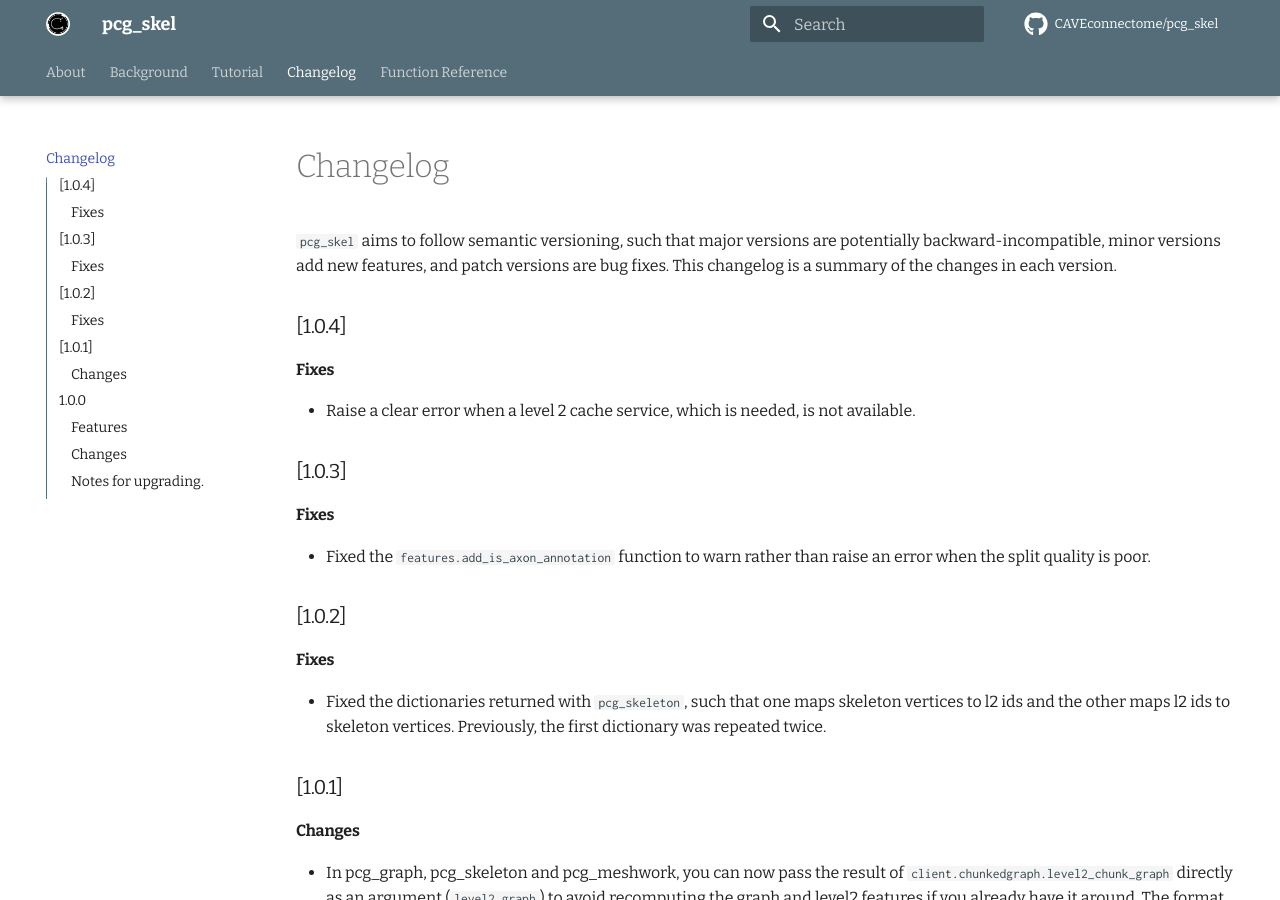
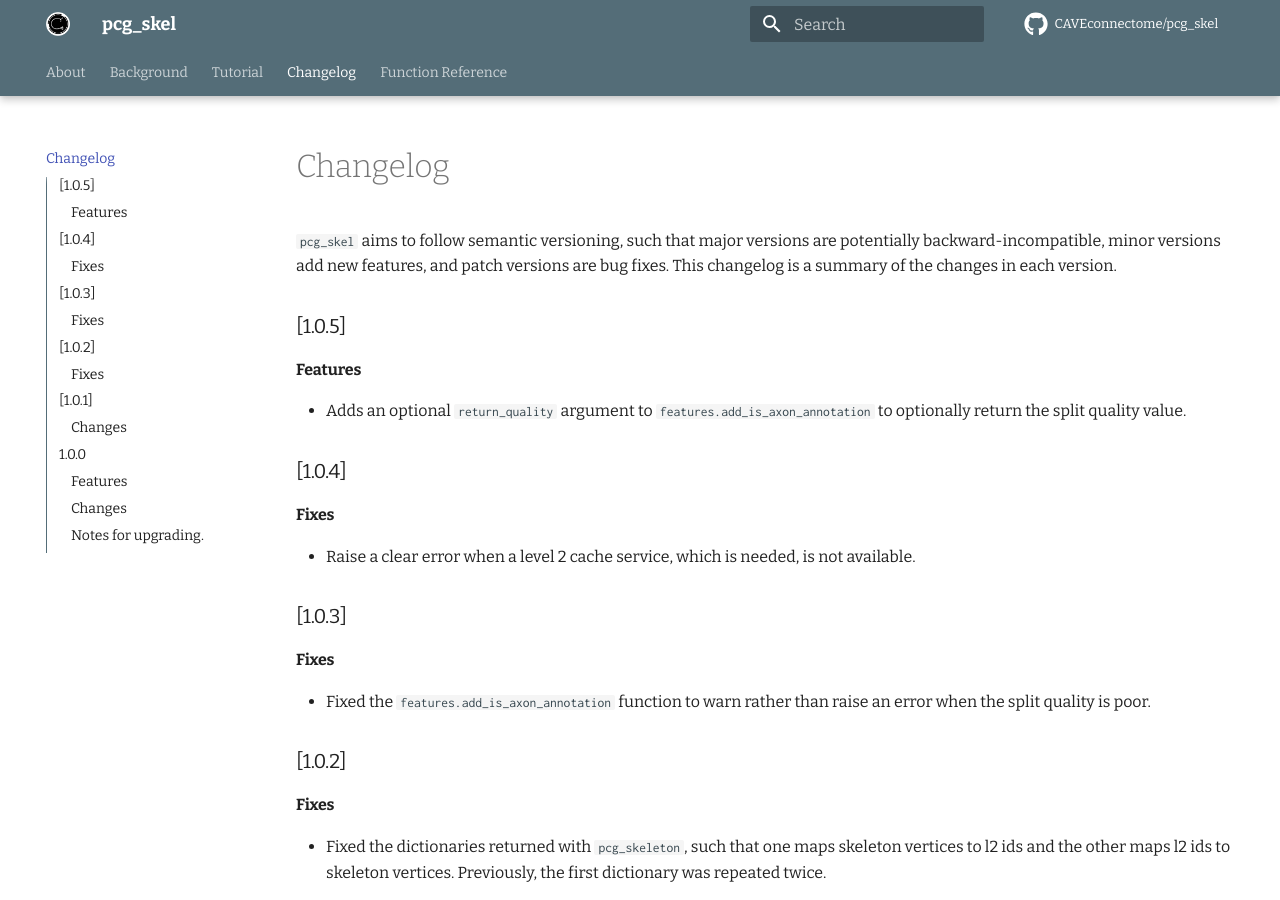
Before and after one commit to CAVEconnectome/pcg_skel, an MkDocs documentation site: the page built from docs/changelog.md, in a window 1280 px wide and 900 px high. Built offline with MkDocs 1.6.1 and Material for MkDocs 9.7.7, drawn with Linux system fonts in a browser that asks for light colours; comment, search, counter and statistics services are not loaded.

Commit message:
version + changelog

```diff
--- a/docs/changelog.md
+++ b/docs/changelog.md
@@ -3,6 +3,12 @@ title: Changelog
 ---
 
 `pcg_skel` aims to follow semantic versioning, such that major versions are potentially backward-incompatible, minor versions add new features, and patch versions are bug fixes. This changelog is a summary of the changes in each version.
+
+## [1.0.5]
+
+### Features
+
+* Adds an optional `return_quality` argument to `features.add_is_axon_annotation` to optionally return the split quality value.
 
 ## [1.0.4]
 
--- a/pcg_skel/__init__.py
+++ b/pcg_skel/__init__.py
@@ -4,4 +4,4 @@ from .features import *
 from . import utils
 from . import chunk_tools
 
-__version__ = "1.0.4"
+__version__ = "1.0.5"
```
